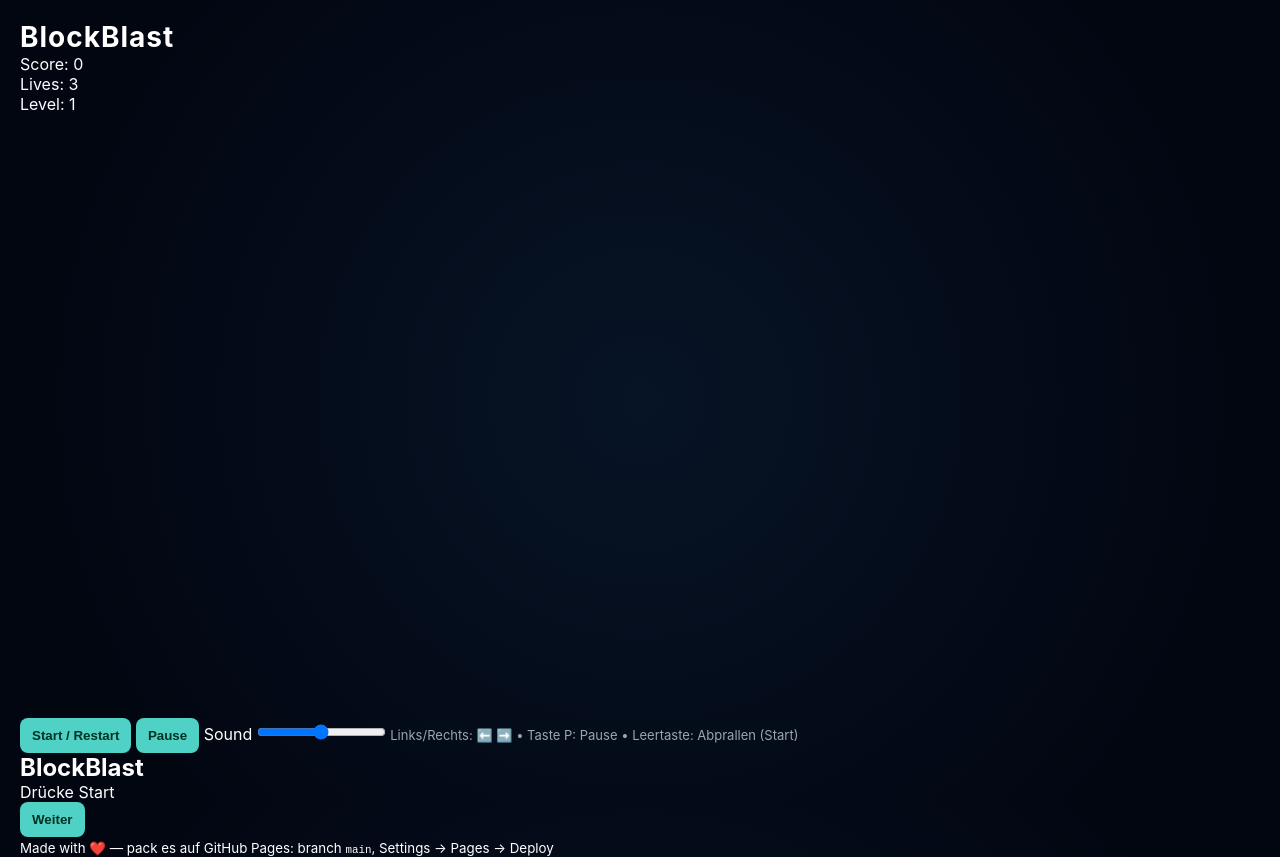
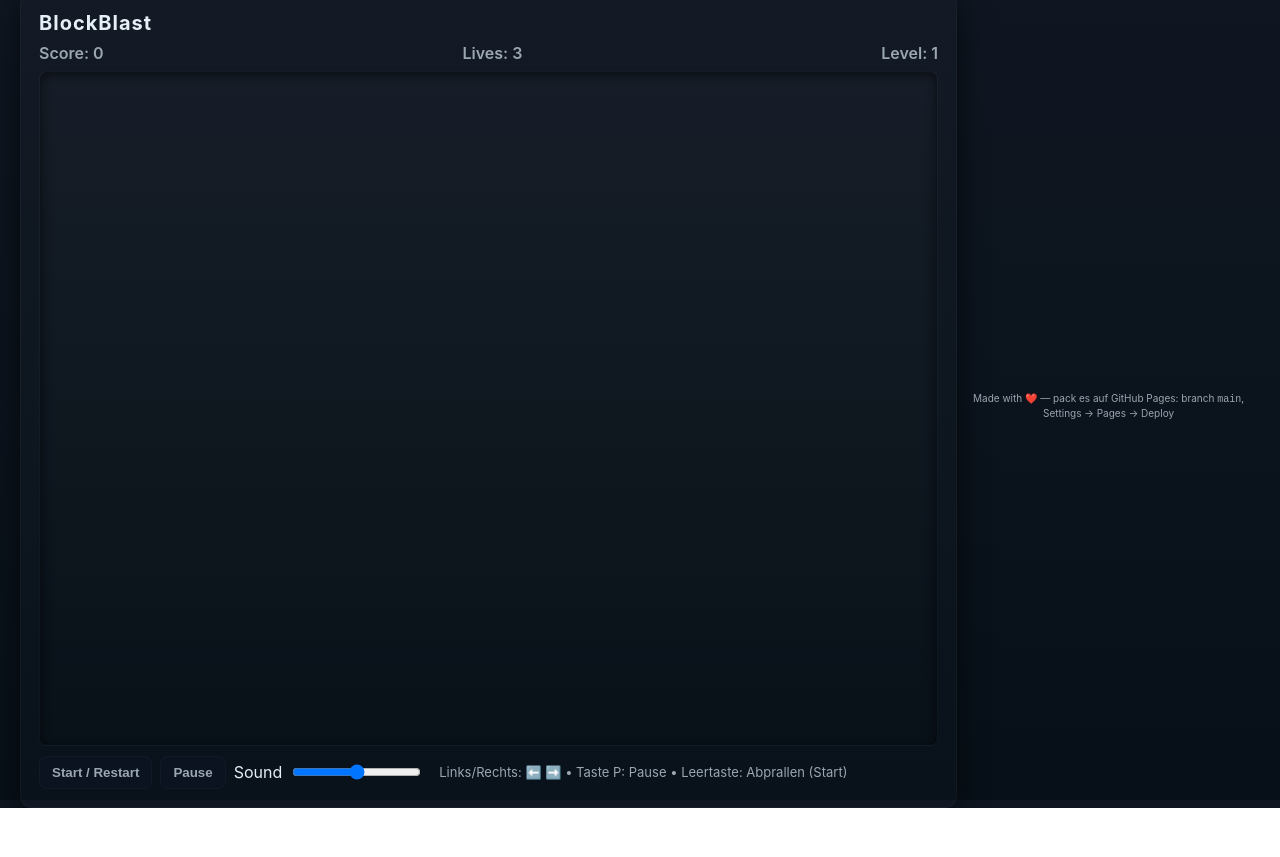
Before and after one commit to Programirer9/clockblast, a plain HTML site: page index.html in a window 1280 px wide. After the commit the page ends 808 px from the top, so only its background shows below. Drawn offline with Linux system fonts and the light colour scheme; a script that the page names is missing.

Commit message:
style.css

```diff
--- a/style.css
+++ b/style.css
@@ -1,96 +1,102 @@
 :root{
-  /* default (neon) */
-  --bg: #071426;
-  --panel:#0d1627;
-  --accent:#4fd1c5;
-  --accent2:#90cdf4;
-  --danger:#ff6b6b;
-  --cell:#0a1a2a;
+  --bg:#0f1621;
+  --panel:#0b1220;
+  --accent:#ff6b6b;
   --muted:#9aa6b2;
-  --glass: rgba(255,255,255,0.04);
-  --glow: 0 8px 24px rgba(79,209,197,0.12);
+  --glass: rgba(255,255,255,0.03);
+  --ui-height: 40px;
+  font-family: Inter, Roboto, Arial, sans-serif;
 }
 
-/* THEME: dark */
-.theme-dark { --bg:#06060a; --panel:#0b0f14; --accent:#7bd389; --accent2:#8fb6ff; --cell:#071018; --glass: rgba(255,255,255,0.02); }
-
-/* THEME: retro */
-.theme-retro { --bg:#1b0f12; --panel:#29151a; --accent:#ffd166; --accent2:#ff7b7b; --cell:#2b1a1d; --glass: rgba(255,255,255,0.03); }
-
-/* THEME: pastel */
-.theme-pastel { --bg:#f6f8ff; --panel:#eef2ff; --accent:#8bd3c7; --accent2:#c3d9ff; --cell:#f0f6fb; color: #062; --glass: rgba(0,0,0,0.03); }
-
-/* basic */
-*{box-sizing:border-box;margin:0;padding:0}
+*{box-sizing:border-box}
 html,body{height:100%}
 body{
-  background: radial-gradient(circle,var(--bg), #020611 80%);
-  min-height:100vh;
-  font-family: Inter,Arial,Helvetica,sans-serif;
-  color: white;
+  margin:0;
+  background: linear-gradient(180deg,var(--bg), #071018);
+  color:#e6eef6;
+  display:flex;
+  align-items:center;
+  justify-content:center;
   padding:20px;
-  transition: background .3s ease, color .3s ease;
 }
 
-h1{font-size:28px; letter-spacing:1px; margin:0}
-.topbar{display:flex;justify-content:space-between;align-items:center;margin-bottom:14px}
-.score-panel{display:flex;gap:24px;font-weight:700}
-
-.game{display:flex;gap:20px;align-items:flex-start}
-.left-col{position:relative}
-
-.board{
-  width:520px;height:520px;
-  background:linear-gradient(180deg, rgba(0,0,0,0.12), rgba(0,0,0,0.06));
-  padding:10px;border-radius:12px;
-  display:grid;grid-template-columns:repeat(10,1fr);grid-template-rows:repeat(10,1fr);gap:6px;
-  box-shadow:var(--glow);
-  touch-action:none;
+main{
+  width:100%;
+  max-width:980px;
+  background: linear-gradient(180deg, rgba(255,255,255,0.02), rgba(255,255,255,0.01));
+  border-radius:12px;
+  padding:18px;
+  box-shadow: 0 8px 30px rgba(0,0,0,0.6);
+  border: 1px solid rgba(255,255,255,0.03);
 }
 
-.cell{
-  background:var(--cell);
-  border-radius:6px;
-  transition: transform .08s, box-shadow .12s, background .12s;
-  position:relative; overflow:hidden;
+h1{
+  margin:0 0 8px 0;
+  font-size:20px;
+  letter-spacing:1px;
 }
-.cell.occupied{ box-shadow: 0 6px 18px rgba(0,0,0,0.45); transform:scale(1.01); }
 
-.ghost-ok{ outline: 3px solid rgba(79,209,197,0.85); opacity:0.85; }
-.ghost-bad{ outline: 3px solid rgba(255,107,107,0.9); opacity:0.85; }
+#hud{
+  display:flex;
+  justify-content:space-between;
+  gap:12px;
+  margin-bottom:8px;
+  font-weight:600;
+  color:var(--muted);
+}
 
-.sidebar{
-  width:300px;background:var(--panel);padding:14px;border-radius:12px;box-shadow:var(--glow);display:flex;flex-direction:column;gap:12px;
+#gameCanvas{
+  display:block;
+  width:100%;
+  height:auto;
+  background: linear-gradient(180deg, rgba(255,255,255,0.02), rgba(0,0,0,0.06));
+  border-radius:8px;
+  border: 1px solid rgba(255,255,255,0.02);
+  box-shadow: inset 0 2px 12px rgba(0,0,0,0.6);
 }
-.pieces{display:flex;flex-direction:column;gap:10px}
-.piece{display:flex;gap:10px;align-items:center;padding:8px;background:var(--glass);border-radius:10px}
-.mini{width:120px;height:60px;display:grid;grid-template-columns:repeat(6,1fr);gap:4px}
-.mini-cell{background:transparent;border-radius:3px}
 
-.controls{display:flex;gap:8px}
-button{padding:10px 12px;border-radius:8px;border:0;background:var(--accent);color:#032;font-weight:700;cursor:pointer}
-button.small{padding:6px 8px;font-size:13px}
-button.danger{background:var(--danger);color:white}
-.hint{color:var(--muted);font-size:13px;min-height:18px}
-.extras h3{margin:8px 0 6px 0;font-size:15px}
-.theme-row{display:flex;gap:8px;align-items:center;font-size:14px}
+#controls{
+  margin-top:10px;
+  display:flex;
+  gap:8px;
+  align-items:center;
+  flex-wrap:wrap;
+}
 
-.overlay{position:fixed;inset:0;display:flex;align-items:center;justify-content:center;background:rgba(0,0,0,0.6);}
-.overlay.hidden{display:none}
-.overlay-inner{background:var(--panel);padding:22px;border-radius:12px;text-align:center}
+button{
+  background:var(--panel);
+  color:var(--muted);
+  border:1px solid rgba(255,255,255,0.03);
+  padding:8px 12px;
+  border-radius:8px;
+  cursor:pointer;
+  font-weight:600;
+}
 
-.particles{ position:absolute; left:0; top:0; pointer-events:none; width:100%; height:100%; border-radius:12px; }
+button:hover{opacity:0.95}
+input[type=range]{vertical-align:middle}
 
-/* Loading Screen */
-#loadingScreen {
-  position: fixed; inset: 0; background: #020611; color: white; display:flex; flex-direction:column; justify-content:center; align-items:center; z-index:9999; gap:16px;
+.hint{color:var(--muted); font-size:13px; margin-left:8px}
+
+#overlay{
+  position: absolute;
+  inset:0;
+  display:flex;
+  align-items:center;
+  justify-content:center;
+  background: rgba(0,0,0,0.5);
+  border-radius:12px;
 }
-.loader{width:64px;height:64px;border:8px solid rgba(255,255,255,0.08);border-top-color:var(--accent);border-radius:50%;animation:spin 1s linear infinite}
-@keyframes spin{ to{ transform:rotate(360deg);} }
+#overlay.hidden{display:none}
+#overlayContent{
+  background:var(--glass);
+  border-radius:10px;
+  padding:18px;
+  text-align:center;
+  min-width:260px;
+  color:#fff;
+  border:1px solid rgba(255,255,255,0.04);
+}
+#overlay button{margin-top:10px}
 
-/* small responsive */
-@media(max-width:920px){
-  .game{flex-direction:column;align-items:center}
-  .board{width:360px;height:360px}
-  .sidebar{width:100%}
-}
+footer{margin-top:10px; text-align:center; color:var(--muted); font-size:12px}
```
